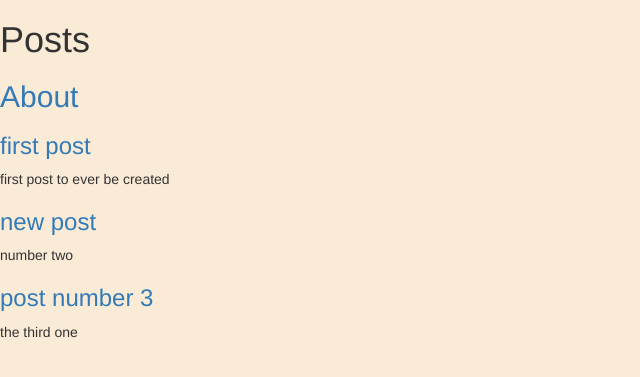
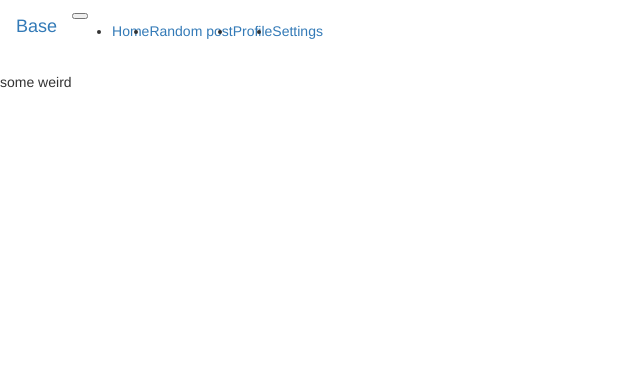
Before and after one commit to nadahkhaledd/practicing_django, a Django app: page / in a window 1280 px wide. Shown: the top 377 px of the page, without its empty margins (0-640 px from the left). Run offline with Django 4.2, Linux system fonts and the light colour scheme; data comes from the database, SQL or seed files in the repository; some libraries are stand-ins or nearby versions.

Commit message:
navbar not working

```diff
--- a/blog/static/css/style.css
+++ b/blog/static/css/style.css
@@ -1,3 +1,3 @@
 body {
-background: antiquewhite !important;
+background: white !important;
 }
--- /dev/null
+++ b/blog/templates/base.html
@@ -0,0 +1,40 @@
+<!DOCTYPE html>
+<html lang="en">
+<head>
+    {% load static %}
+    <link rel="stylesheet" type="text/css" href="{% static 'css/style.css' %}">
+
+    {% load bootstrap3 %}
+    {% bootstrap_css %}
+    {% bootstrap_javascript %}
+     <meta charset="utf-8">
+    <meta name="viewport" content="width=device-width, initial-scale=1">
+    <title>Base</title>
+</head>
+<body>
+   <nav class="navbar navbar-expand-lg navbar-light bg-light">
+     <div class="container-fluid">
+       <a class="navbar-brand" href="#">Base</a>
+       <button class="navbar-toggler" type="button" data-bs-toggle="collapse" data-bs-target="#navbarSupportedContent" aria-controls="navbarSupportedContent" aria-expanded="false" aria-label="Toggle navigation">
+         <span class="navbar-toggler-icon"></span>
+       </button>
+       <div class="collapse navbar-collapse" id="navbarSupportedContent">
+         <ul class="navbar-nav me-auto mb-2 mb-lg-0">
+           <li class="nav-item"><a class="nav-link active" aria-current="page" href="/">Home</a></li>
+           <li class="nav-item"><a class="nav-link" href="#">Random post</a></li>
+           <li class="nav-item"><a class="nav-link" href="#">Profile</a></li>
+           <li class="nav-item"><a class="nav-link" href="#">Settings</a></li>
+
+         </ul>
+
+       </div>
+     </div>
+   </nav>
+
+   <div id="content">
+       {% block content %}
+       some weird
+       {% endblock %}
+   </div>
+</body>
+</html>
--- a/blog/templates/page.html
+++ b/blog/templates/page.html
@@ -1,9 +1,4 @@
-{% load static %}
-<link rel="stylesheet" type="text/css" href="{% static 'css/style.css' %}">
-
-{% load bootstrap3 %}
-{% bootstrap_css %}
-{% bootstrap_javascript %}
+{% extends 'base.html' %}
 <h1>Posts</h1>
 <h2><a href="/about">About</a></h2>
 {%for post in posts%}
```
